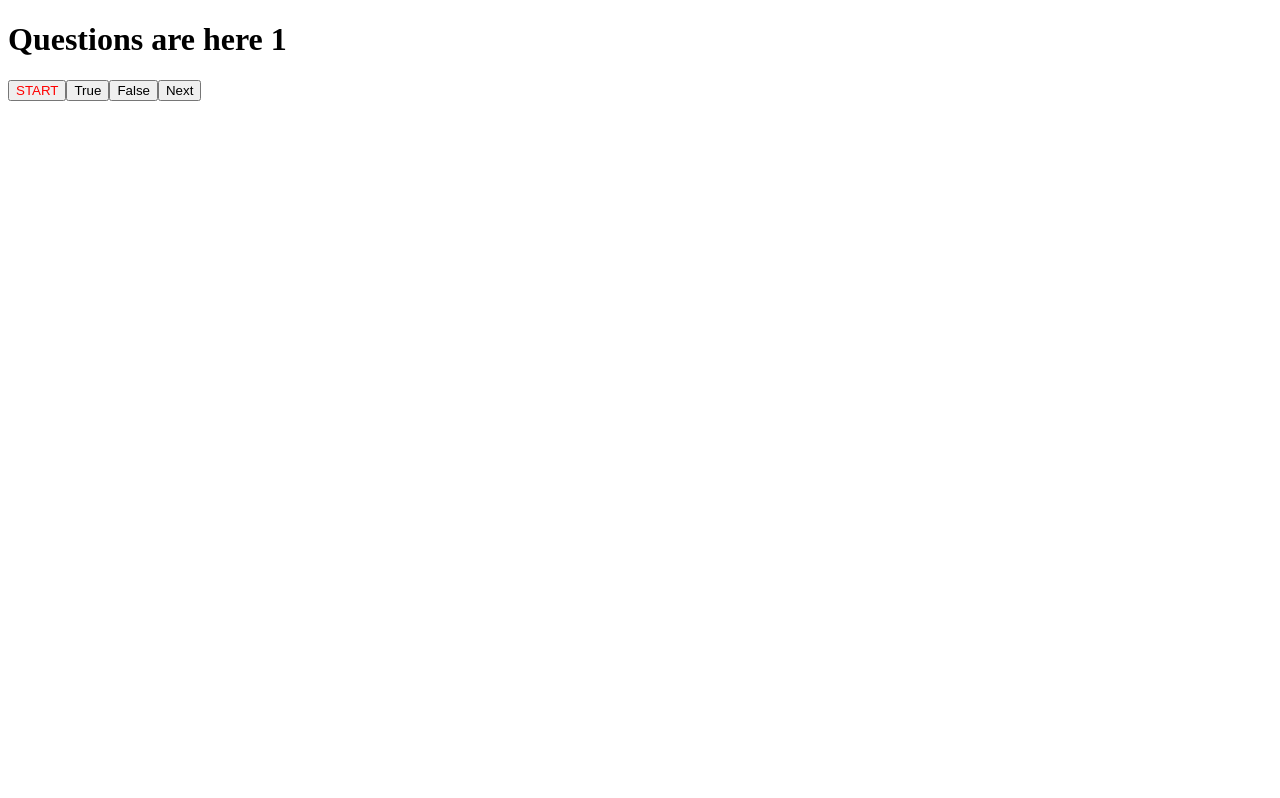
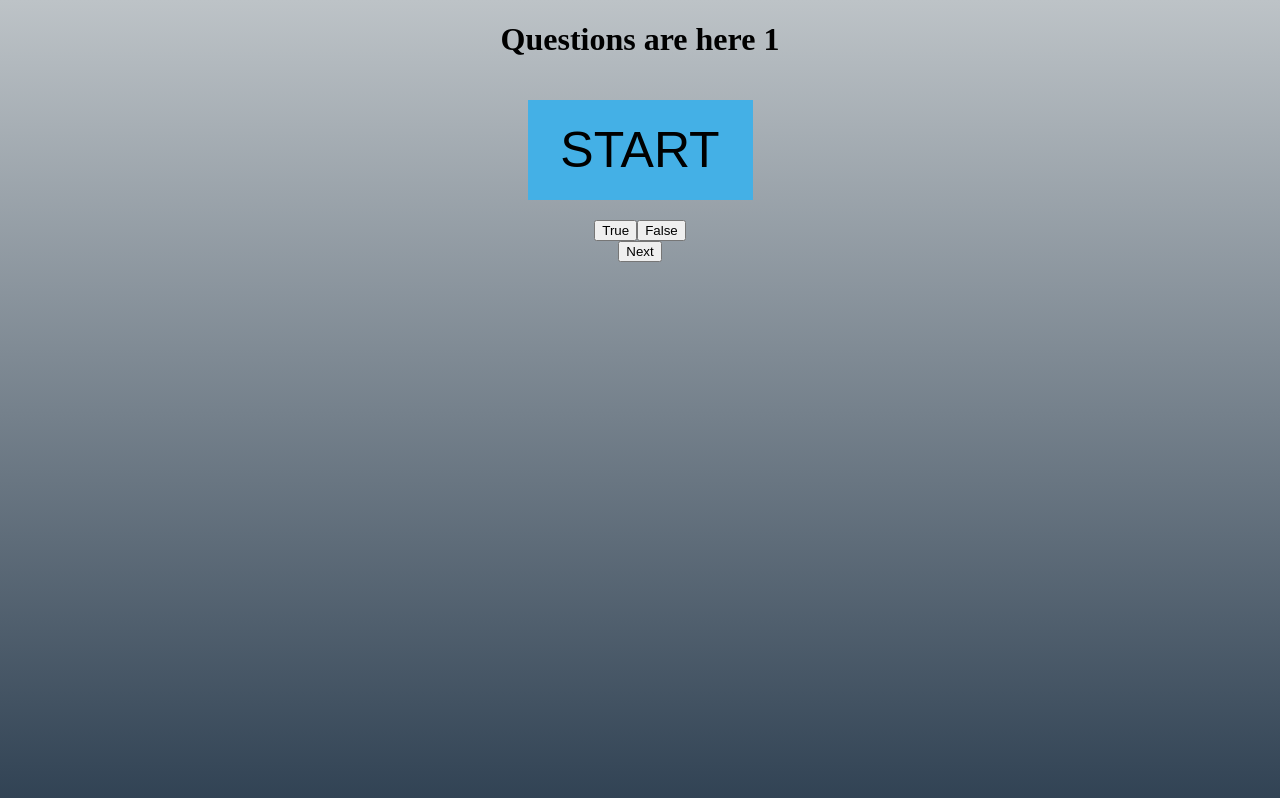
Before and after one commit to isaacruiz0/Project-2-Trivia, a React (Create React App) app in the folder trivia-app/: page /Questions in a window 1280 px wide. Shown: the top 798 px of the page. Built offline with nearby package versions, Linux system fonts and the light colour scheme; no server answers.

Commit message:
set up start animations

```diff
--- a/trivia-app/src/App.css
+++ b/trivia-app/src/App.css
@@ -1,6 +1,26 @@
+body{
+    background-image: linear-gradient(#bdc3c7, #2c3e50);
+    background-repeat: no-repeat;
+    height: 100vh;
+    text-align: center;
+}
 .defaultStart {
-    color:red
+    background-color: #44b0e6;
+    border: none;
+    font-size: 50px;
+    width: 225px;
+    height: 100px;
+    transition-duration: 0.4s;
+    margin: 20px;
+
 }
+.defaultStart:hover {
+    box-shadow: 0 12px 16px 0 rgba(0,0,0,0.24),0 17px 50px 0 rgba(0,0,0,0.19);
+  }
 .disappear {
     display:none;
 }
+
+.options{
+
+}
--- a/trivia-app/src/Category Components/EasyQuestions.js
+++ b/trivia-app/src/Category Components/EasyQuestions.js
@@ -77,11 +77,13 @@ function EasyQuestions() {
   return (
     <div>
         <h1>Questions are here {quesCount+1}</h1>
-        {question}
+        <h3>{question}</h3>
         <button className={startClass} onClick={handleStart} >START</button>
-        <button onClick={()=>setUserAnswer("True")}>True</button>
-        <button onClick={()=>setUserAnswer("False")}>False</button>
-        {judgment}
+        <div>
+          <button className='options' onClick={()=>setUserAnswer("True")}>True</button>
+          <button className='options' onClick={()=>setUserAnswer("False")}>False</button>
+        </div>
+        <div>{judgment}</div>
         <button onClick={handleNext}>Next</button>
     </div>
   )
```
